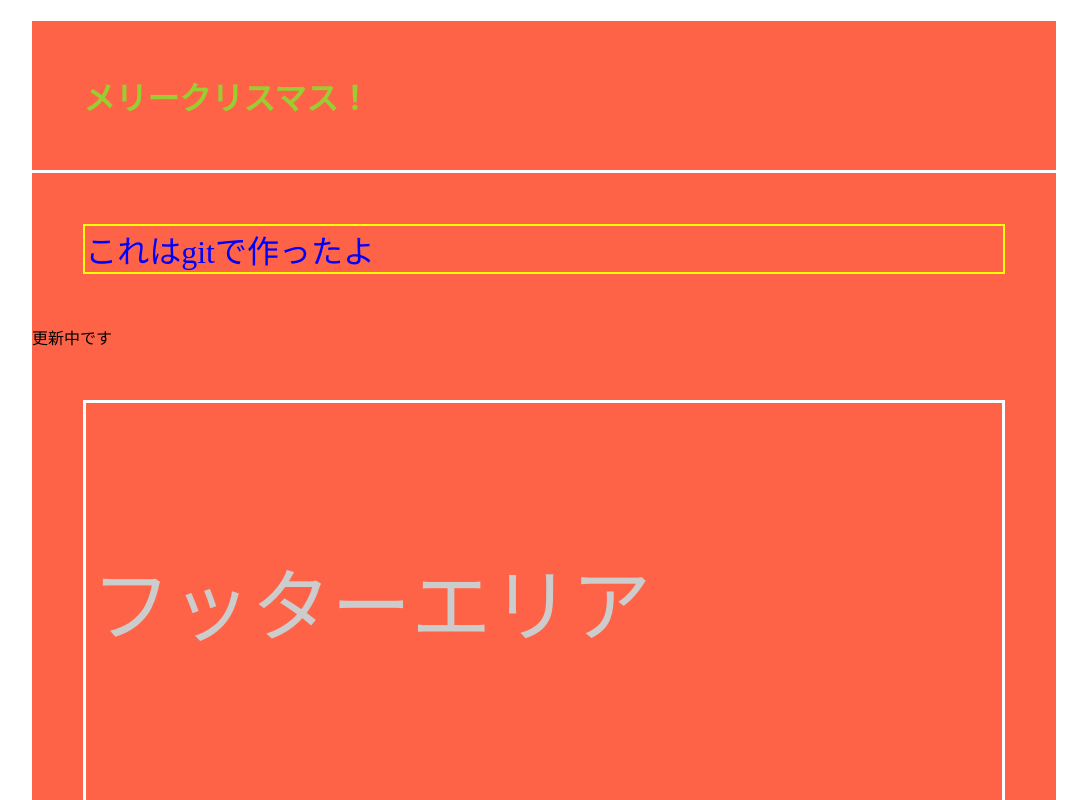
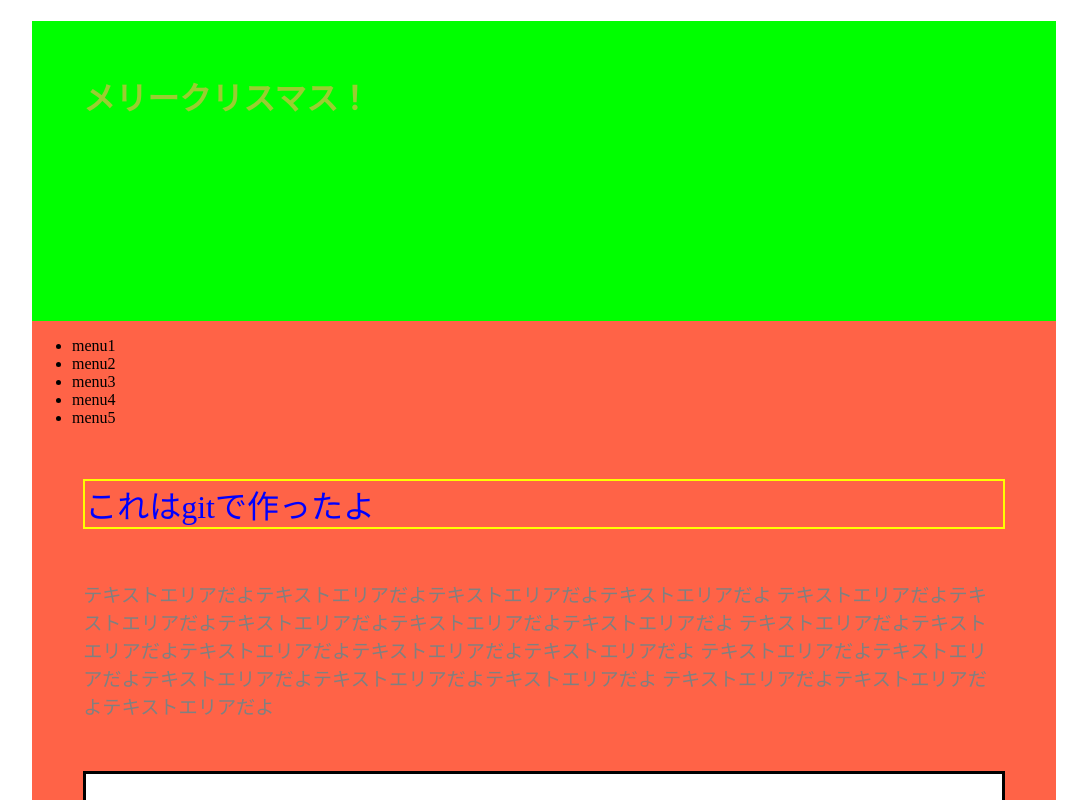
Before and after one commit to kazuko0811/gittest1224, a plain HTML site: page index.html in a window 1280 px wide. Shown: the top 800 px of the page, without its empty margins (96-1183 px from the left). Drawn offline with Linux system fonts and the light colour scheme.

Commit message:
ナビ作成中

```diff
--- a/index.html
+++ b/index.html
@@ -7,10 +7,27 @@
 	</head>
 	<body>
 		<div class="container">
-			<div class="contant">
+			<div class="header">
 				<h1>メリークリスマス！</h1>
+			</div>
+
+			<div class="nav">
+				<ul class="main-navi">
+					<li>menu1</li>
+					<li>menu2</li>
+					<li>menu3</li>
+					<li>menu4</li>
+					<li>menu5</li>
+				</ul>
+			</div>
+
+			<div class="main">
 				<p class="contant-p">これはgitで作ったよ</p>
-				<p>更新中です</p>
+				<p class="content-text">テキストエリアだよテキストエリアだよテキストエリアだよテキストエリアだよ
+				テキストエリアだよテキストエリアだよテキストエリアだよテキストエリアだよテキストエリアだよ
+				テキストエリアだよテキストエリアだよテキストエリアだよテキストエリアだよテキストエリアだよ
+				テキストエリアだよテキストエリアだよテキストエリアだよテキストエリアだよテキストエリアだよ
+				テキストエリアだよテキストエリアだよテキストエリアだよ</p>
 			</div>
 
 			<div class="footer">
--- a/style.css
+++ b/style.css
@@ -12,10 +12,14 @@ body {
 	background: tomato;
 }
 
+.header {
+	background: lime;
+	height: 300px;
+}
+
 h1 {
 	color: yellowgreen;
 	padding: 5%;
-	border-bottom: 3px solid #fff;
 }
 
 .contant-p {
@@ -33,7 +37,14 @@ h1 {
 	line-height: 5em;
 	margin: 10% auto;
 	color: #ccc;
-	border: 3px solid #fff;
-	padding: 5px;
+	border: 3px solid #000;
+		padding: 5px;
 	margin: 5%;
+	background: #fff;
 }
+
+.content-text {
+	margin: 5%;
+	font-size: 1.2em;
+	color: #808080;
+}
```
